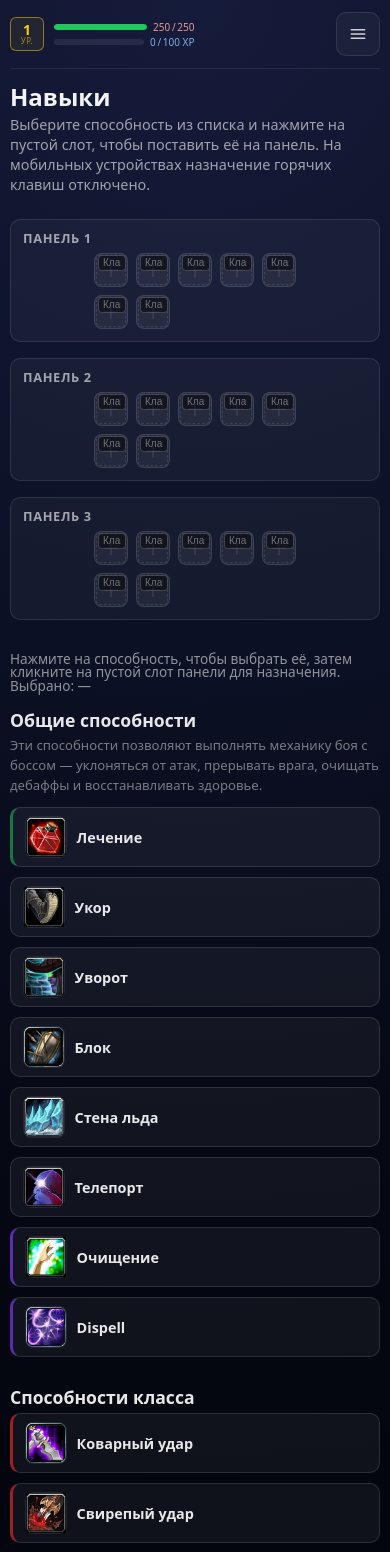
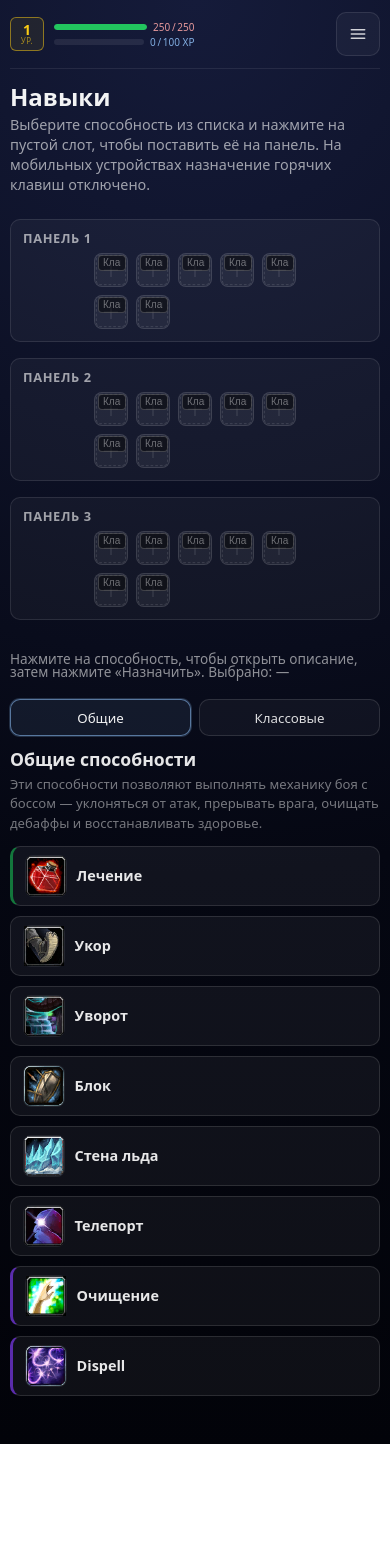
Before and after one commit to Ncomest/pve, a Vue app: page /skills in a window 390 px wide. Shown: the top 1552 px of the page. After the commit the page ends 1444 px from the top, so only its background shows below. Built offline with nearby package versions, Linux system fonts and the light colour scheme.

Commit message:
Добавленно: Табы и аккардеон для способностей

```diff
--- a/src/pages/Skills/SkillsPage.scss
+++ b/src/pages/Skills/SkillsPage.scss
@@ -271,3 +271,90 @@
     font-weight: 500;
   }
 }
+
+.abilities-tabs {
+  display: flex;
+  gap: 10px;
+  margin-bottom: 1rem;
+  width: 100%;
+
+  &__tab {
+    flex: 1;
+    padding: 0.55rem 0.75rem;
+    border-radius: 10px;
+    border: 1px solid rgba(255, 255, 255, 0.12);
+    background: rgba(255, 255, 255, 0.04);
+    color: rgba(255, 255, 255, 0.85);
+    cursor: pointer;
+    transition:
+      border-color 0.15s,
+      box-shadow 0.15s,
+      background 0.15s;
+
+    &:hover {
+      background: rgba(255, 255, 255, 0.07);
+    }
+
+    &--active {
+      border-color: rgba(147, 197, 253, 0.55);
+      box-shadow: 0 0 0 1px rgba(147, 197, 253, 0.2);
+      background: rgba(147, 197, 253, 0.08);
+      color: rgba(255, 255, 255, 0.95);
+    }
+  }
+}
+
+.ability-list__accordion-item {
+  width: 100%;
+  display: flex;
+  flex-direction: column;
+  align-items: stretch;
+}
+
+.ability-accordion-item {
+  width: 100%;
+
+  &__summary {
+    width: 100%;
+  }
+
+  &__content {
+    margin-top: 8px;
+    padding: 0.75rem;
+    border-radius: 10px;
+    border: 1px solid rgba(255, 255, 255, 0.1);
+    background: rgba(255, 255, 255, 0.04);
+  }
+
+  &__actions {
+    margin-top: 10px;
+  }
+
+  &__assign-btn {
+    width: 100%;
+    padding: 0.55rem 0.75rem;
+    border-radius: 10px;
+    border: 1px solid rgba(147, 197, 253, 0.35);
+    background: rgba(147, 197, 253, 0.12);
+    color: rgba(255, 255, 255, 0.95);
+    cursor: pointer;
+    transition:
+      transform 0.12s ease-out,
+      background 0.12s ease-out;
+
+    &:hover {
+      background: rgba(147, 197, 253, 0.18);
+    }
+
+    &:active {
+      transform: translateY(1px);
+    }
+  }
+}
+
+@media (max-width: 600px) {
+  .abilities-tabs {
+    gap: 8px;
+    margin-bottom: 0.9rem;
+  }
+}
--- a/src/pages/Skills/SkillsPage.vue
+++ b/src/pages/Skills/SkillsPage.vue
@@ -1,5 +1,5 @@
 <script setup lang="ts">
-  import { ref } from "vue";
+  import { computed, onMounted, onUnmounted, ref, watch } from "vue";
   import { useSkillsStore } from "@/app/store/skills";
   import {
     ABILITIES,
@@ -14,6 +14,11 @@
 
   const skillsStore = useSkillsStore();
   const selectedAbilityId = ref<string | null>(null);
+
+  const activeAbilitiesTab = ref<"general" | "class">("general");
+  const expandedAbilityId = ref<string | null>(null);
+  const isMobile = ref(false);
+  let mq: MediaQueryList | null = null;
 
   const abilityById = (id: string): Ability | undefined =>
     ALL_ABILITIES.find((a) => a.id === id);
@@ -48,6 +53,16 @@
       selectedAbilityId.value === ability.id ? null : ability.id;
   }
 
+  function toggleMobileAccordion(abilityId: string) {
+    expandedAbilityId.value =
+      expandedAbilityId.value === abilityId ? null : abilityId;
+  }
+
+  function handleAssignFromAccordion(ability: Ability) {
+    selectAbility(ability);
+    expandedAbilityId.value = null;
+  }
+
   function abilityTypeLabel(type: Ability["type"]): string {
     const map: Record<Ability["type"], string> = {
       damage: "Урон",
@@ -58,6 +73,55 @@
     };
     return map[type];
   }
+
+  const activeAbilities = computed(() =>
+    activeAbilitiesTab.value === "general"
+      ? ABILITIES
+      : BLADE_AND_POISON_ABILITIES,
+  );
+
+  const mobileDescriptions = computed(() => {
+    if (activeAbilitiesTab.value === "general") {
+      return "Эти способности позволяют выполнять механику боя с боссом — уклоняться от атак, прерывать врага, очищать дебаффы и восстанавливать здоровье.";
+    }
+
+    return "Способности класса «Клинок и Яд» для нанесения урона, управления и усиления комбинаций.";
+  });
+
+  watch(activeAbilitiesTab, () => {
+    expandedAbilityId.value = null;
+  });
+
+  const updateIsMobile = () => {
+    if (!mq) return;
+    isMobile.value = mq.matches;
+    // На смене режима закрываем аккордеон, чтобы не оставалось "висящего" контента.
+    if (!mq.matches) expandedAbilityId.value = null;
+  };
+
+  onMounted(() => {
+    if (typeof window === "undefined") return;
+    mq = window.matchMedia("(max-width: 600px)");
+    updateIsMobile();
+
+    // Safari/старые браузеры могут не поддерживать addEventListener на MediaQueryList
+    if (mq.addEventListener) {
+      mq.addEventListener("change", updateIsMobile);
+    } else {
+      // eslint-disable-next-line deprecation/deprecation
+      mq.addListener(updateIsMobile);
+    }
+  });
+
+  onUnmounted(() => {
+    if (!mq) return;
+    if (mq.removeEventListener) {
+      mq.removeEventListener("change", updateIsMobile);
+    } else {
+      // eslint-disable-next-line deprecation/deprecation
+      mq.removeListener(updateIsMobile);
+    }
+  });
 </script>
 
 <template>
@@ -108,24 +172,62 @@
     </div>
 
     <p class="ability-list__hint">
-      Нажмите на способность, чтобы выбрать её, затем кликните на пустой слот
-      панели для назначения. Выбрано:
+      <template v-if="!isMobile">
+        Нажмите на способность, чтобы выбрать её, затем кликните на пустой
+        слот панели для назначения. Выбрано:
+      </template>
+      <template v-else>
+        Нажмите на способность, чтобы открыть описание, затем нажмите
+        «Назначить». Выбрано:
+      </template>
       <strong v-if="selectedAbilityId">{{
         abilityById(selectedAbilityId)?.name ?? selectedAbilityId
       }}</strong>
       <span v-else>—</span>
     </p>
 
+    <div class="abilities-tabs">
+      <button
+        type="button"
+        class="abilities-tabs__tab"
+        :class="{
+          'abilities-tabs__tab--active': activeAbilitiesTab === 'general',
+        }"
+        @click="activeAbilitiesTab = 'general'"
+      >
+        Общие
+      </button>
+      <button
+        type="button"
+        class="abilities-tabs__tab"
+        :class="{
+          'abilities-tabs__tab--active': activeAbilitiesTab === 'class',
+        }"
+        @click="activeAbilitiesTab = 'class'"
+      >
+        Классовые
+      </button>
+    </div>
+
     <section class="ability-list">
-      <h2 class="ability-list__title">Общие способности</h2>
-      <p class="ability-list__description">
-        Эти способности позволяют выполнять механику боя с боссом — уклоняться
-        от атак, прерывать врага, очищать дебаффы и восстанавливать здоровье.
-      </p>
+      <h2 class="ability-list__title">
+        {{
+          activeAbilitiesTab === "general"
+            ? "Общие способности"
+            : "Способности класса"
+        }}
+      </h2>
+      <p class="ability-list__description">{{ mobileDescriptions }}</p>
+
       <div class="ability-list__grid">
+        <div
+          v-for="ability in activeAbilities"
+          :key="ability.id"
+          class="ability-list__accordion-item"
+        >
+          <!-- Desktop: hover tooltip -->
           <button
-          v-for="ability in ABILITIES"
-          :key="ability.id"
+            v-if="!isMobile"
             type="button"
             class="ability-card"
             :class="[
@@ -156,7 +258,9 @@
                   v-if="ability.cooldownMs > 0"
                   class="ability-card__detail-row"
                 >
-                <span class="ability-card__detail-label">Перезарядка:</span>
+                  <span class="ability-card__detail-label"
+                    >Перезарядка:</span
+                  >
                   <span class="ability-card__detail-value"
                     >{{ (ability.cooldownMs / 1000).toFixed(0) }} сек</span
                   >
@@ -180,22 +284,17 @@
             </span>
             <span class="ability-card__name">{{ ability.name }}</span>
           </button>
-      </div>
-    </section>
 
-    <section class="ability-list ability-list--class">
-      <h2 class="ability-list__title">Способности класса</h2>
-      <div class="ability-list__grid">
+          <!-- Mobile: accordion + "Назначить" -->
+          <div v-else class="ability-accordion-item">
             <button
-          v-for="ability in BLADE_AND_POISON_ABILITIES"
-          :key="ability.id"
               type="button"
-          class="ability-card"
+              class="ability-card ability-accordion-item__summary"
               :class="[
                 `ability-card--${ability.type}`,
                 { 'ability-card--selected': selectedAbilityId === ability.id },
               ]"
-          @click="selectAbility(ability)"
+              @click="toggleMobileAccordion(ability.id)"
             >
               <span class="ability-card__icon-wrap">
                 <img
@@ -211,11 +310,16 @@
                   v-else-if="ability.icon && iconComponents[ability.icon]"
                   :is="iconComponents[ability.icon]"
                 />
-            <span class="ability-card__tooltip">
-              <span class="ability-card__tooltip-title">{{
-                ability.name
-              }}</span>
-              <span
+              </span>
+              <span class="ability-card__name">{{ ability.name }}</span>
+            </button>
+
+            <div
+              v-if="expandedAbilityId === ability.id"
+              class="ability-accordion-item__content"
+            >
+              <div class="ability-accordion-item__details">
+                <div
                   v-if="ability.cooldownMs > 0"
                   class="ability-card__detail-row"
                 >
@@ -223,14 +327,14 @@
                   <span class="ability-card__detail-value"
                     >{{ (ability.cooldownMs / 1000).toFixed(0) }} сек</span
                   >
-              </span>
-              <span class="ability-card__detail-row">
+                </div>
+                <div class="ability-card__detail-row">
                   <span class="ability-card__detail-label">Роль:</span>
                   <span class="ability-card__detail-value">{{
                     abilityTypeLabel(ability.type)
                   }}</span>
-              </span>
-              <span
+                </div>
+                <div
                   v-if="ability.description"
                   class="ability-card__detail-row ability-card__detail-row--description"
                 >
@@ -238,11 +342,21 @@
                   <span class="ability-card__detail-value">{{
                     ability.description
                   }}</span>
-              </span>
-            </span>
-          </span>
-          <span class="ability-card__name">{{ ability.name }}</span>
+                </div>
+              </div>
+
+              <div class="ability-accordion-item__actions">
+                <button
+                  type="button"
+                  class="ability-accordion-item__assign-btn"
+                  @click.stop="handleAssignFromAccordion(ability)"
+                >
+                  Назначить
                 </button>
+              </div>
+            </div>
+          </div>
+        </div>
       </div>
     </section>
   </div>
```
Lines whose indentation alone changed are shown as unchanged.
